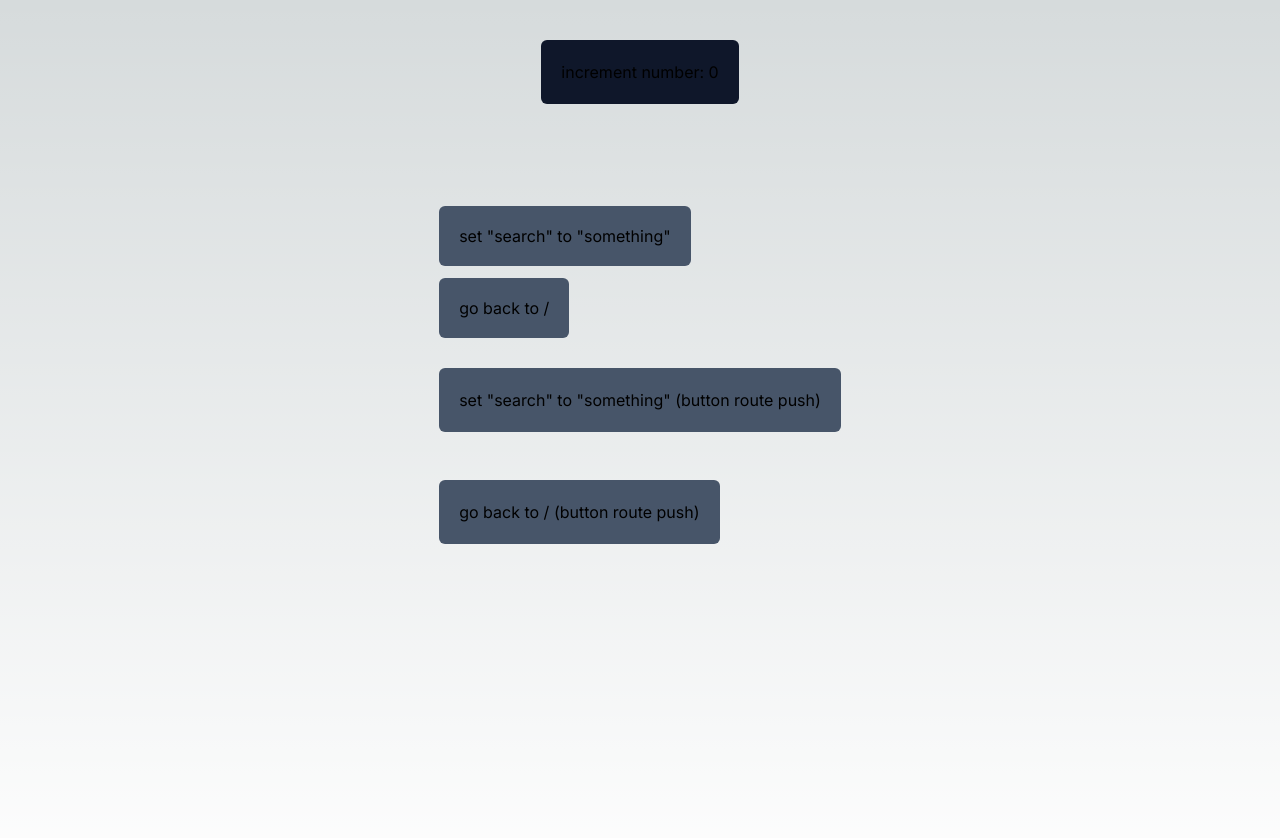
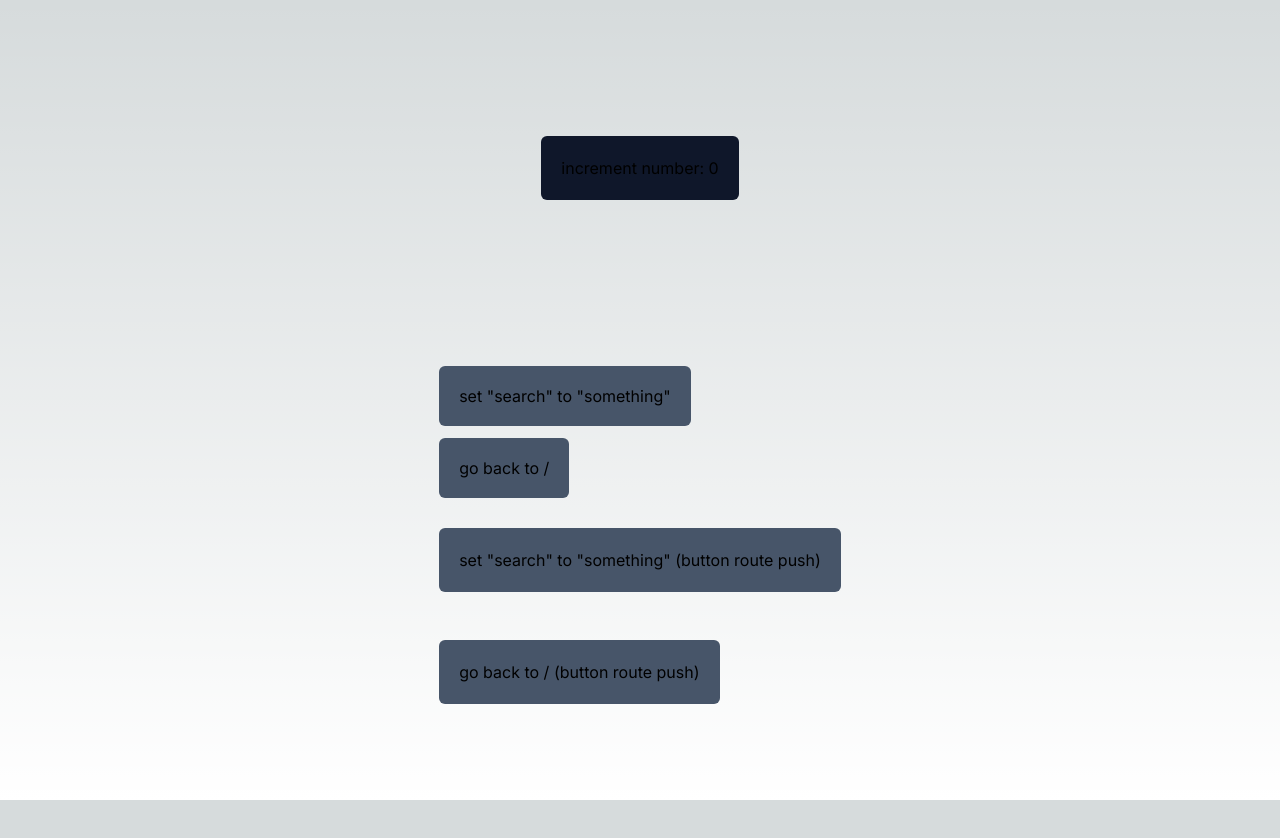
Before and after one commit to Onxi95/next-experimental-framework, a Next.js app in the folder query-params/: page / in a window 1280 px wide. Shown: the top 838 px of the page. After the commit the page ends 800 px from the top, so only its background shows below. Built offline with nearby package versions, Linux system fonts and the light colour scheme.

Commit message:
feat: add state provider

```diff
--- a/query-params/src/app/DummyComponent.tsx
+++ b/query-params/src/app/DummyComponent.tsx
@@ -1,16 +1,17 @@
 "use client";
 
-import { useState } from "react";
+import { useContext, useState } from "react";
+import { stateContext } from "./StateProvider";
 
 export const DummyComponent = () => {
-  const [number, setNumber] = useState(0);
+  const { state, setState } = useContext(stateContext);
   return (
     <div className="flex justify-center mt-10">
       <button
         className="bg-slate-900 p-5 rounded-md"
-        onClick={() => setNumber((prev) => prev + 1)}
+        onClick={() => setState((prev) => prev + 1)}
       >
-        increment number: {number}
+        increment number: {state}
       </button>
     </div>
   );
--- /dev/null
+++ b/query-params/src/app/StateProvider.tsx
@@ -0,0 +1,26 @@
+"use client";
+
+import {
+  Dispatch,
+  ReactNode,
+  SetStateAction,
+  createContext,
+  useState,
+} from "react";
+
+export const stateContext = createContext<{
+  state: number;
+  setState: Dispatch<SetStateAction<number>>;
+}>({
+  state: 0,
+  setState: () => null,
+});
+
+export const StateProvider = ({ children }: { children: ReactNode }) => {
+  const [state, setState] = useState(0);
+  return (
+    <stateContext.Provider value={{ state, setState }}>
+      {children}
+    </stateContext.Provider>
+  );
+};
--- a/query-params/src/app/layout.tsx
+++ b/query-params/src/app/layout.tsx
@@ -2,6 +2,7 @@ import type { Metadata } from "next";
 import { Inter } from "next/font/google";
 import "./globals.css";
 import { DummyComponent } from "./DummyComponent";
+import { StateProvider } from "./StateProvider";
 
 const inter = Inter({ subsets: ["latin"] });
 
@@ -18,8 +19,7 @@ export default function RootLayout({
   return (
     <html lang="en">
       <body className={inter.className}>
-        <DummyComponent />
-        {children}
+        <StateProvider>{children}</StateProvider>
       </body>
     </html>
   );
--- a/query-params/src/app/page.tsx
+++ b/query-params/src/app/page.tsx
@@ -3,6 +3,7 @@
 import Link from "next/link";
 import { useSearchParams } from "next/navigation";
 import { useRouter } from "next/navigation";
+import { DummyComponent } from "./DummyComponent";
 
 export default function Home() {
   const q = useSearchParams();
@@ -10,6 +11,7 @@ export default function Home() {
 
   return (
     <main className="flex min-h-screen flex-col items-center justify-between p-24">
+      <DummyComponent />
       <div>
         search: {q.get("search")}
         <br />
```
